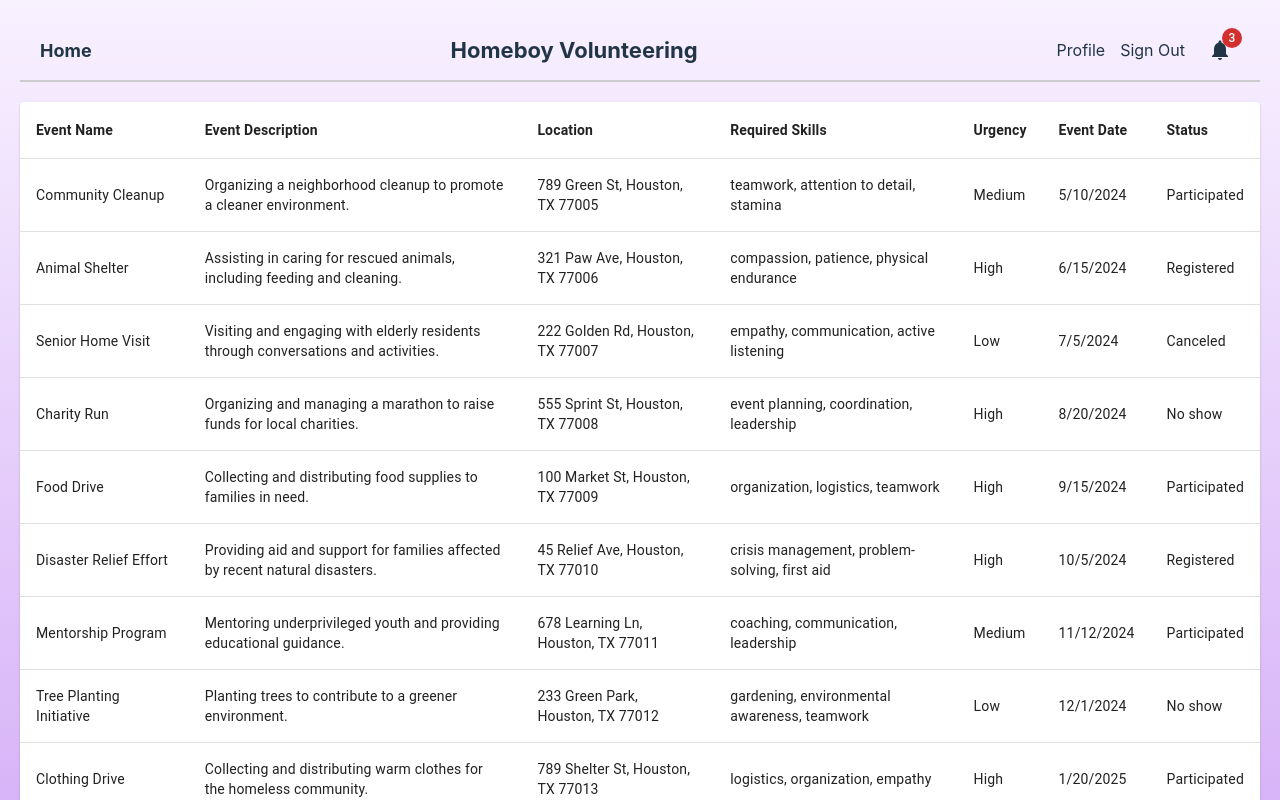
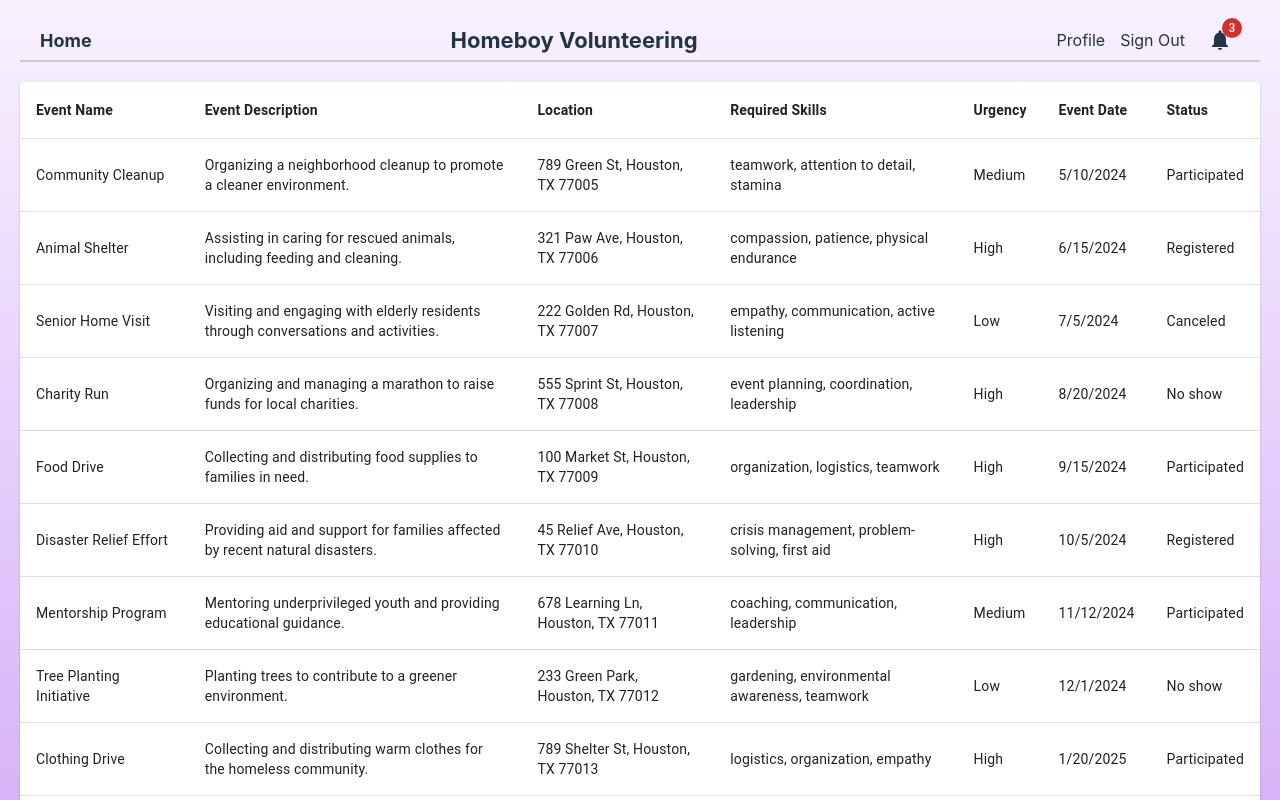
Before and after one commit to davidguzman23/cosc-4353-project, a React (Vite) app in the folder react-app/: page /volunteer-history in a window 1280 px wide. Shown: the top 800 px of the page. Built offline with nearby package versions, Linux system fonts and the light colour scheme.

Commit message:
Fix minor table page render issue

```diff
--- a/react-app/src/pages/VolunteerHistory.tsx
+++ b/react-app/src/pages/VolunteerHistory.tsx
@@ -148,7 +148,7 @@ const VolunteerHistory = () => {
                 display: "flex",
                 justifyContent: "space-between",
                 alignItems: "center",
-                padding: "10px 20px",
+                padding: "0px 20px",
                 borderBottom: "2px solid #ccc",
                 marginBottom: "20px"
             }}>
```
